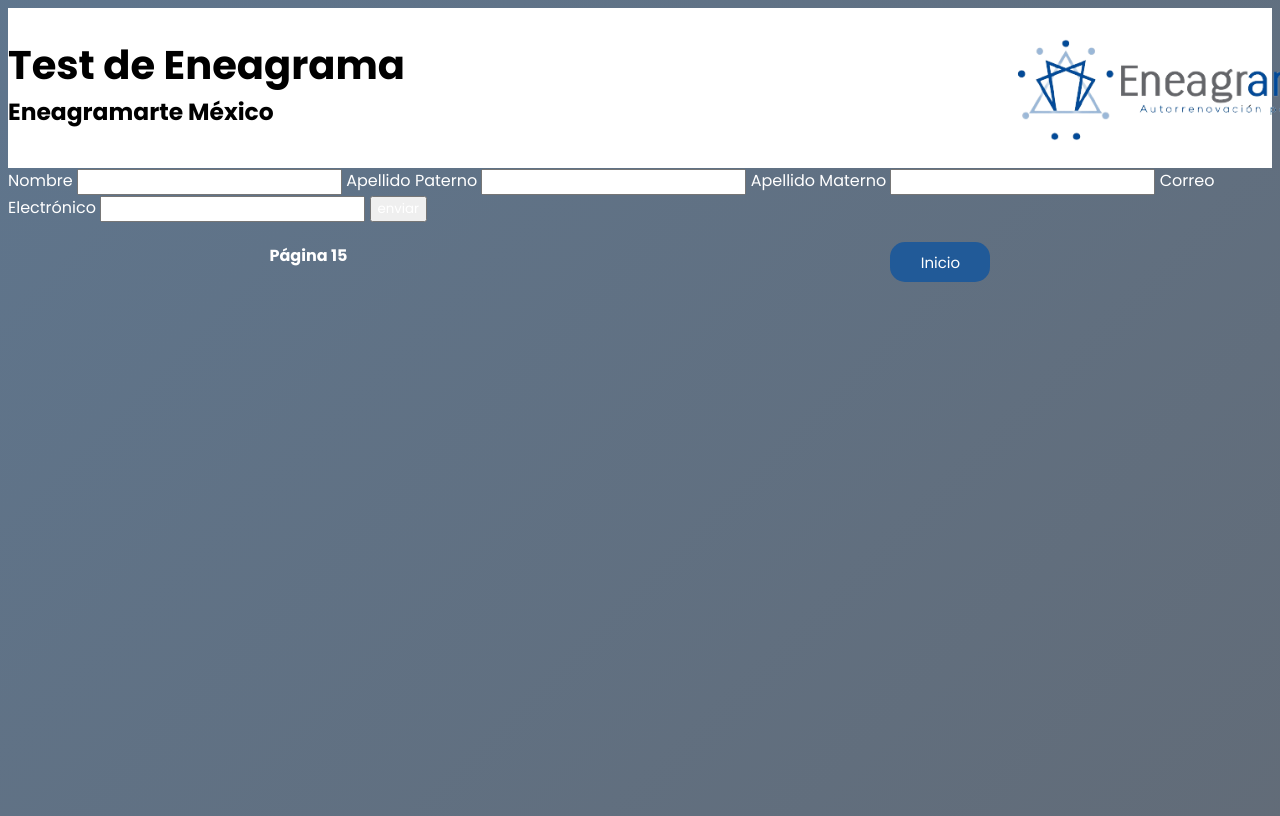
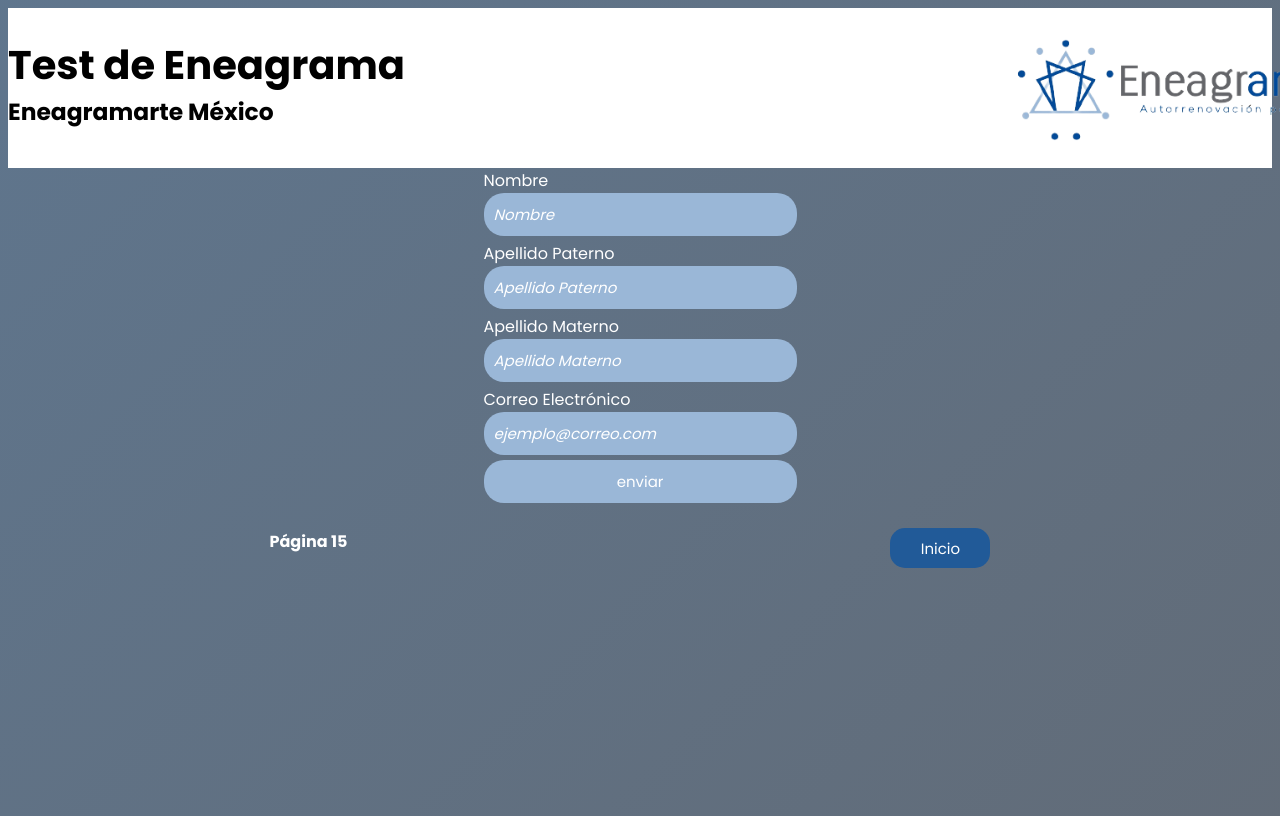
Before and after one commit to Jav1Villa/P-gina-Eneagrama, a plain HTML site: page page15.html in a window 1280 px wide. Shown: the top 816 px of the page. Drawn offline with Linux system fonts and the light colour scheme.

Commit message:
Diseñando cuestionario página 15

```diff
--- a/page15.html
+++ b/page15.html
@@ -16,28 +16,28 @@
         <img src="assets/logo1.png" class="logo"><br>
     </div>
 
-<div>
+<div class="cajaResultados">
     <form>
         Nombre
-    <input type="text">
+        <input type="text" placeholder="Nombre">
 
         Apellido Paterno
-    <input type="text">
+        <input type="text" placeholder="Apellido Paterno">
 
         Apellido Materno
-    <input type="text">
+        <input type="text" placeholder="Apellido Materno">
 
         Correo Electrónico
-    <input type="email">
+        <input type="email" placeholder="ejemplo@correo.com">
 
         <input type="submit" value="enviar">
     </form>
+
+</div>
 <div class="pie">
     <h4>Página 15</h4>
     <button onclick="location.href='index.html'">Inicio</button>
 </div>
-</div>
-
 
 </body>
 </html>
--- a/styles.css
+++ b/styles.css
@@ -179,3 +179,33 @@ button:hover{
     transform: scale(1.1);
     cursor: pointer;
 }
+
+/*Envío de resultados*/
+
+.cajaResultados{
+    display: flex;
+    align-items: center;
+    justify-content: center;
+}
+
+.cajaResultados form{
+    display: flex;
+    flex-direction: column;
+}
+
+.cajaResultados form input{
+    margin-bottom: 5px;
+    padding: 10px;
+    font-size: 15px;
+    border: none;
+    outline: none;
+    background: #9ab7d7;
+    color: #fff;
+    resize: none;
+    border-radius: 20px;
+}
+
+.cajaResultados form input::placeholder{
+    color: #fff;
+    font-style: italic;
+}
```
Lines whose indentation alone changed are shown as unchanged.
